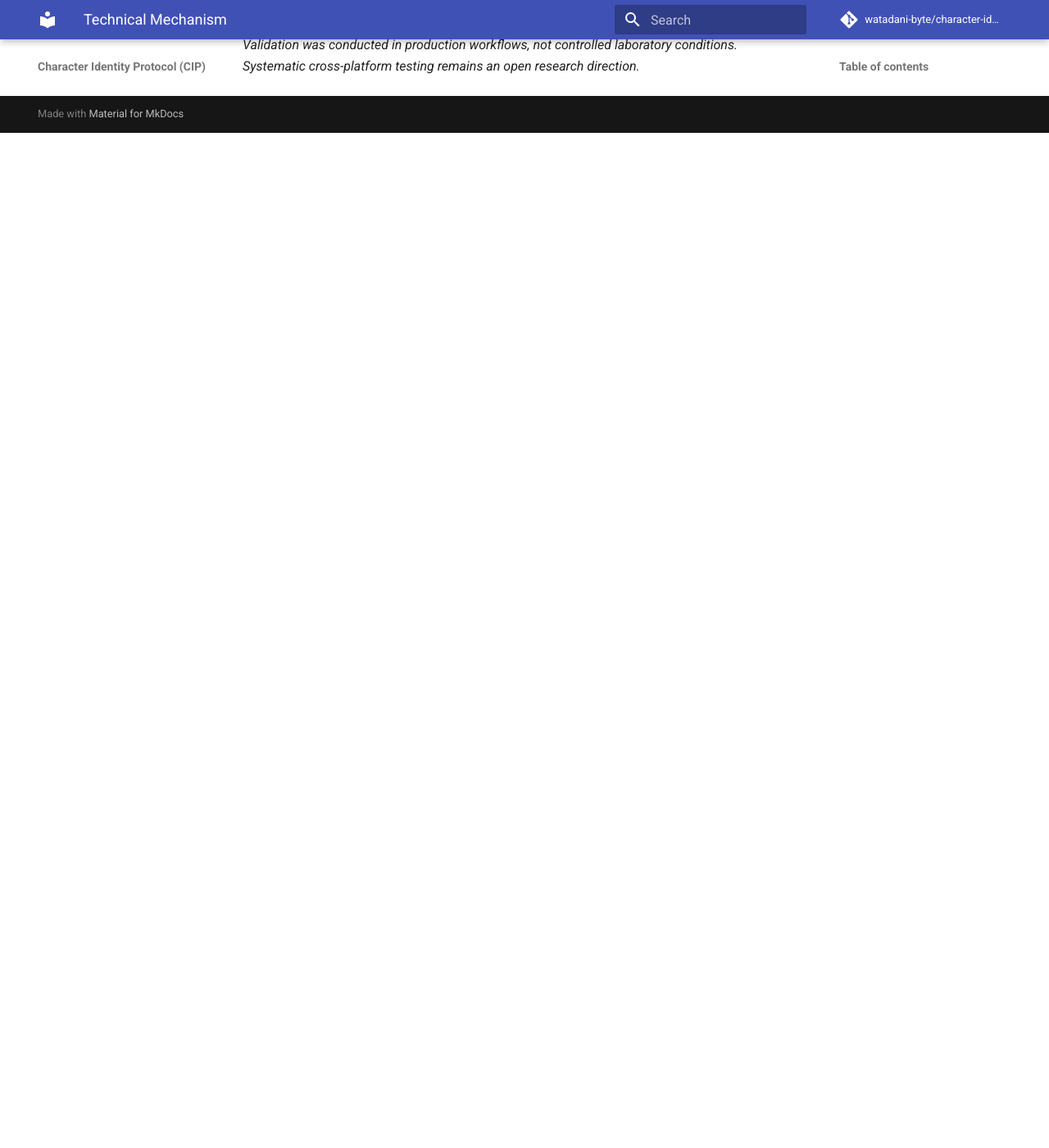
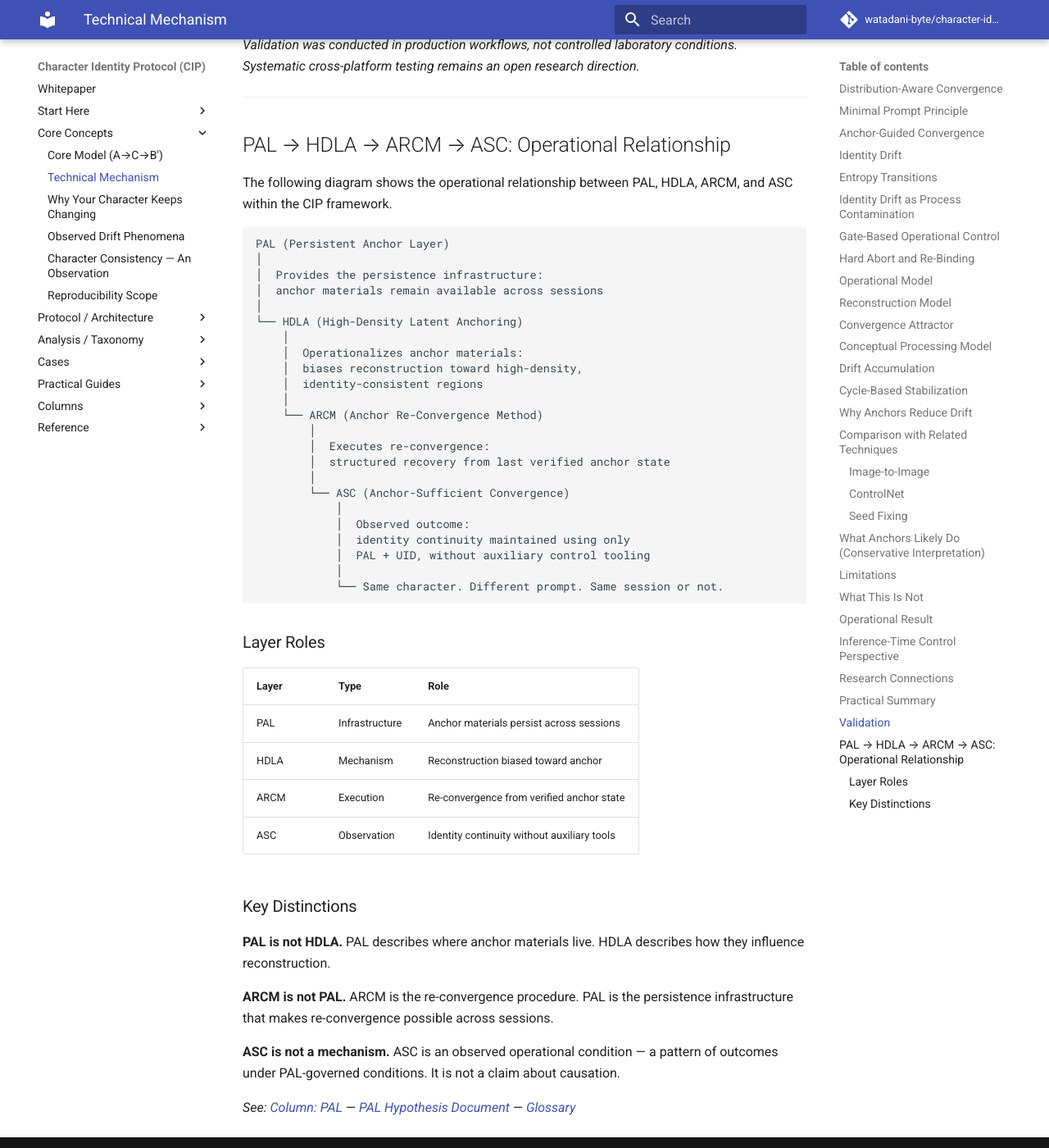
Before and after one commit to watadani-byte/character-identity-protocol, an MkDocs documentation site: the page built from docs/technical_mechanism.md, in a window 1280 px wide and 1400 px high, scrolled down 11766 px. Shown: the whole window at 82% size. Built offline with MkDocs 1.6.1 and Material for MkDocs 9.7.7, drawn with Linux system fonts in a browser that asks for light colours; comment, search, counter and statistics services are not loaded; before the commit the page ends 11928 px from its top, so only the background shows below that.

Commit message:
technical_mechanism.md を更新

````diff
--- a/docs/technical_mechanism.md
+++ b/docs/technical_mechanism.md
@@ -465,3 +465,63 @@ The anchor mechanism has been validated across production case studies, includin
 
 *Validation was conducted in production workflows, not controlled laboratory conditions.
 Systematic cross-platform testing remains an open research direction.*
+
+-----
+
+## PAL → HDLA → ARCM → ASC: Operational Relationship
+
+The following diagram shows the operational relationship
+between PAL, HDLA, ARCM, and ASC within the CIP framework.
+
+```
+PAL (Persistent Anchor Layer)
+│
+│  Provides the persistence infrastructure:
+│  anchor materials remain available across sessions
+│
+└── HDLA (High-Density Latent Anchoring)
+    │
+    │  Operationalizes anchor materials:
+    │  biases reconstruction toward high-density,
+    │  identity-consistent regions
+    │
+    └── ARCM (Anchor Re-Convergence Method)
+        │
+        │  Executes re-convergence:
+        │  structured recovery from last verified anchor state
+        │
+        └── ASC (Anchor-Sufficient Convergence)
+            │
+            │  Observed outcome:
+            │  identity continuity maintained using only
+            │  PAL + UID, without auxiliary control tooling
+            │
+            └── Same character. Different prompt. Same session or not.
+```
+
+### Layer Roles
+
+|Layer|Type          |Role                                       |
+|-----|--------------|-------------------------------------------|
+|PAL  |Infrastructure|Anchor materials persist across sessions   |
+|HDLA |Mechanism     |Reconstruction biased toward anchor        |
+|ARCM |Execution     |Re-convergence from verified anchor state  |
+|ASC  |Observation   |Identity continuity without auxiliary tools|
+
+### Key Distinctions
+
+**PAL is not HDLA.**
+PAL describes where anchor materials live.
+HDLA describes how they influence reconstruction.
+
+**ARCM is not PAL.**
+ARCM is the re-convergence procedure.
+PAL is the persistence infrastructure that makes
+re-convergence possible across sessions.
+
+**ASC is not a mechanism.**
+ASC is an observed operational condition —
+a pattern of outcomes under PAL-governed conditions.
+It is not a claim about causation.
+
+*See: [Column: PAL](column_pal.md) — [PAL Hypothesis Document](pal_hypothesis.md) — [Glossary](glossary.md)*
````
